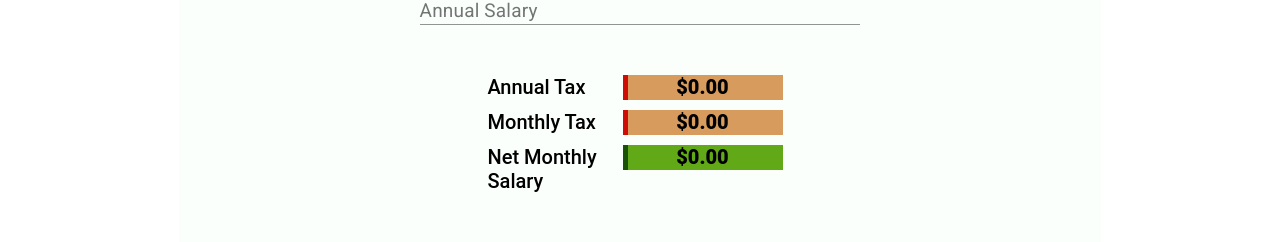
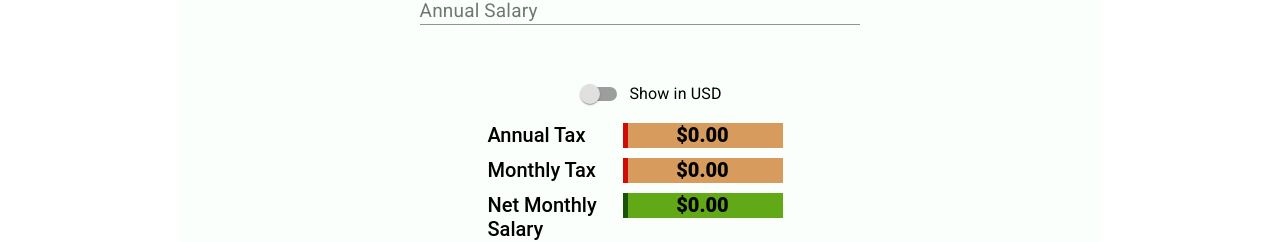
Before and after one commit to mls-ssjblue/salary-equi, a React (Create React App) app in the folder salary-ui/: page / in a window 1280 px wide. Shown: the part 170-412 px from the top of the page. Built offline with nearby package versions, Linux system fonts and the light colour scheme; no server answers.

Commit message:
Toggle to show all calculated values in USD

```diff
--- a/salary-ui/src/components/SalaryCalculation.tsx
+++ b/salary-ui/src/components/SalaryCalculation.tsx
@@ -1,21 +1,36 @@
 import styled from 'styled-components'
 import './Salary.css'
 import {useEffect, useState} from "react"
-import {Button, FormControl, Input, InputLabel, MenuItem, Select} from "@material-ui/core"
+import {
+    Button,
+    FormControl,
+    FormControlLabel,
+    Input,
+    InputLabel,
+    MenuItem,
+    Select,
+    Switch,
+    withStyles
+} from "@material-ui/core"
 import {makeStyles} from "@material-ui/core/styles"
 import classNames from "classnames"
 import '@fontsource/roboto'
 import {countries, Country, countryMap} from '../services/StartupService'
-import {fx} from "money"
+import {green, grey} from '@material-ui/core/colors'
 
 const getCurrencyFormattedValue = (country: Country, amount: number, isUsdToggled: boolean) => {
-    return !isUsdToggled ? new Intl.NumberFormat(country.locale, {
-        style: 'currency',
-        currency: country.currency
-    }).format(amount) : new Intl.NumberFormat(country.locale, {
-        style: 'currency',
-        currency: 'USD'
-    }).format(fx.convert(amount, {from: country.currency, to: "USD"}))
+    if (isUsdToggled) {
+        return new Intl.NumberFormat('en-US', {
+            style: 'currency',
+            currency: "USD"
+        }).format(amount)
+    } else {
+        return new Intl.NumberFormat(country.locale, {
+            style: 'currency',
+            currency: country.currency
+        }).format(amount)
+    }
+
 }
 
 export const SalaryCalculation = () => {
@@ -26,7 +41,8 @@ export const SalaryCalculation = () => {
 
     const [currentCountryName, setCountryName] = useState('Singapore')
     const [currentCountry, setCurrentCountry] = useState(countries[0])
-    const [usdToggle, setUsdToggle] = useState(false)
+    const [showInUsd, setShowInUsd] = useState(false)
+    const [currencyRates, setCurrencyRates] = useState({})
 
     let currencyFormattedValue = new Intl.NumberFormat(currentCountry.locale, {
         style: 'currency',
@@ -39,6 +55,27 @@ export const SalaryCalculation = () => {
             currency: currentCountry.currency
         }).format(0)
     }, [currentCountry])
+
+    useEffect(() => {
+        console.log('Fetching currency')
+        try {
+            fetch(`https://currencyapi.net/api/v1/rates?key=9GDrLrEkr2W5XIL1rpDAHQqA9PqpDAW8rxNM&base=USD`, {
+                "method": "GET",
+                "headers": {
+                    "content-type": "application/json",
+                    "accept": "application/json"
+                }
+            }).then(response => response.json())
+                .then(response => {
+                    setCurrencyRates(response.rates)
+                })
+        } catch (e) {
+            console.log('Error occurred while fetching currency rates: ' + e)
+        }finally {
+        }
+    }, [showInUsd])
+
+
     const calculateTax = (country: string, salary: number) => {
         fetch(`/api/v1/taxPayable?country=${country}&salary=${salary}`, {
             "method": "GET",
@@ -52,7 +89,6 @@ export const SalaryCalculation = () => {
                 setMonthlyTax(response.monthlyTax)
                 setNetMonthlySalary(response.netMonthlySalary)
             })
-
     }
     const handleChange = (event: any) => {
         const c = countryMap.get(event.target.value)
@@ -66,7 +102,6 @@ export const SalaryCalculation = () => {
         }
     }
     const classes = useStyles()
-
 
     return (
         <div className="stage-container">
@@ -102,21 +137,35 @@ export const SalaryCalculation = () => {
 
                 <div className="results">
                     <div className="result">
+                        {/*<div className="label">Show in USD</div>*/}
+                        <div>
+                            <FormControlLabel control={
+                                <GreenSwitch
+                                    checked={showInUsd}
+                                    onChange={() => setShowInUsd(!showInUsd)}
+                                    color="primary"
+                                    name="usdToggle"
+                                    inputProps={{'aria-label': 'primary checkbox'}}
+                                />} label="Show in USD"/>
+
+                        </div>
+                    </div>
+                    <div className="result">
                         <div className="label">Annual Tax</div>
                         <div className="value" id="tax">
-                            {getCurrencyFormattedValue(currentCountry, annualTax, false)}</div>
+                            {getCurrencyFormattedValue(currentCountry, annualTax, showInUsd)}</div>
                     </div>
                     <div className="result">
                         <div className="label">Monthly Tax</div>
 
                         <div className="value"
-                             id="tax">{getCurrencyFormattedValue(currentCountry, monthlyTax, false)}</div>
+                             id="tax">{getCurrencyFormattedValue(currentCountry, monthlyTax, showInUsd)}</div>
                     </div>
                     <div className="result">
                         <div className="label">Net Monthly Salary</div>
 
                         <div className="value"
-                             id="nms">{getCurrencyFormattedValue(currentCountry, netMonthlySalary, false)}</div>
+                             id="nms">{getCurrencyFormattedValue(currentCountry, netMonthlySalary, showInUsd)}</div>
                     </div>
                     <div id="submit-button"><Button className={classNames(classes.submitBtn)}
                                                     onClick={() => calculateTax(currentCountryName, salary)}> Calculate</Button>
@@ -198,3 +247,18 @@ const StyledStage = styled.div`
 interface ApiResponse {
     tax: number
 }
+
+
+const GreenSwitch = withStyles({
+    switchBase: {
+        color: grey[300],
+        '&$checked': {
+            color: green[500],
+        },
+        '&$checked + $track': {
+            backgroundColor: green[500],
+        },
+    },
+    checked: {},
+    track: {},
+})(Switch)
```
